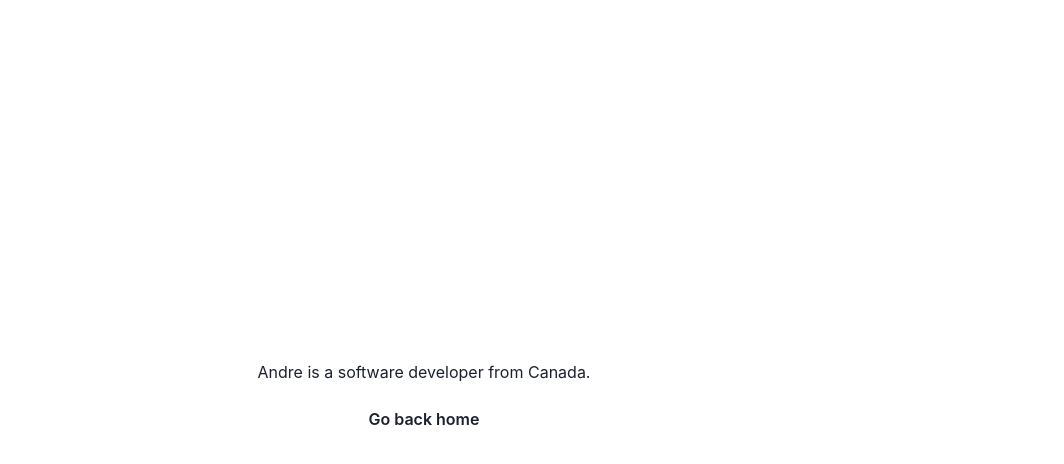
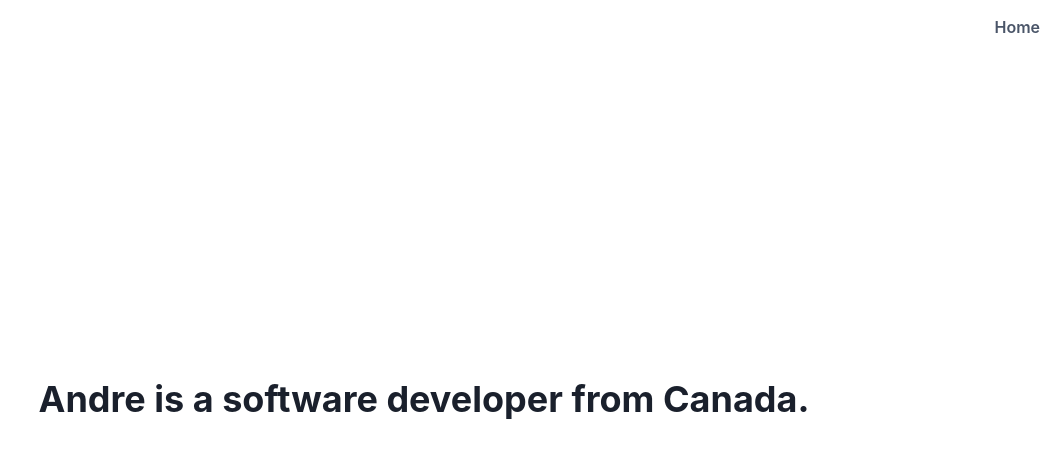
Before and after one commit to azekic/zekic, a React (Vite) app: page /about in a window 1280 px wide. Shown: the top 464 px of the page, without its empty margins (216-1280 px from the left). Built offline with nearby package versions, Linux system fonts and the light colour scheme.

Commit message:
move navigation bar into page wrapper

```diff
--- a/src/ErrorPage.tsx
+++ b/src/ErrorPage.tsx
@@ -1,19 +1,17 @@
-import { useRouteError } from "react-router-dom";
-import { Box, Heading, Text } from "@chakra-ui/react";
+import { isRouteErrorResponse, useRouteError } from "react-router-dom";
+import { Heading } from "@chakra-ui/react";
 import { PageWrapper } from "./PageWrapper";
-import { HomeButton } from "./components";
 
 export default function ErrorPage() {
   const error = useRouteError();
   console.error(error);
-
+  const errorMessage =
+    isRouteErrorResponse(error) && error.status === 404
+      ? "Page not found"
+      : "An unexpected error has occurred";
   return (
     <PageWrapper>
-      <Box textAlign="center">
-        <Heading>Oops!</Heading>
-        <Text>Sorry, an unexpected error has occurred.</Text>
-      </Box>
-      <HomeButton />
+      <Heading>{errorMessage}</Heading>
     </PageWrapper>
   );
 }
--- a/src/PageWrapper.tsx
+++ b/src/PageWrapper.tsx
@@ -1,4 +1,5 @@
 import { Box } from "@chakra-ui/react";
+import { NavigationBar } from "./components";
 
 type Props = {
   children: React.ReactNode;
@@ -6,6 +7,8 @@ type Props = {
 
 export function PageWrapper({ children }: Props) {
   return (
+    <>
+      <NavigationBar />
       <Box
         display="flex"
         flexDirection="column"
@@ -15,5 +18,6 @@ export function PageWrapper({ children }: Props) {
       >
         {children}
       </Box>
+    </>
   );
 }
--- a/src/components/HomeButton.tsx
+++ /dev/null
@@ -1,10 +0,0 @@
-import { Link } from "react-router-dom";
-import { Button } from "@chakra-ui/react";
-
-export function HomeButton() {
-  return (
-    <Button as={Link} to="/" variant="ghost">
-      Go back home
-    </Button>
-  );
-}
--- a/src/components/NavigationBar.tsx
+++ b/src/components/NavigationBar.tsx
@@ -2,11 +2,18 @@ import { Link } from "react-router-dom";
 import { Button, Flex, Spacer } from "@chakra-ui/react";
 
 export function NavigationBar() {
+  const isRoot = window.location.pathname === "/";
+
   return (
     <Flex p={2} width="100vw" position="absolute">
       <Spacer />
-      <Button as={Link} to="about" variant="ghost" color="gray.600">
-        About
+      <Button
+        as={Link}
+        to={isRoot ? "about" : "/"}
+        variant="ghost"
+        color="gray.600"
+      >
+        {isRoot ? "About" : "Home"}
       </Button>
     </Flex>
   );
--- a/src/components/index.ts
+++ b/src/components/index.ts
@@ -1,2 +1 @@
-export { HomeButton } from "./HomeButton";
 export { NavigationBar } from "./NavigationBar";
--- a/src/routes/About.tsx
+++ b/src/routes/About.tsx
@@ -1,18 +1,9 @@
 import { PageWrapper } from "../PageWrapper";
-import { Text, Box } from "@chakra-ui/react";
-import { HomeButton } from "../components";
+import { Heading } from "@chakra-ui/react";
 export function About() {
   return (
     <PageWrapper>
-      <Box
-        display="flex"
-        flexDirection="column"
-        justifyContent="center"
-        gap={4}
-      >
-        <Text>Andre is a software developer from Canada.</Text>
-        <HomeButton />
-      </Box>
+      <Heading>Andre is a software developer from Canada.</Heading>
     </PageWrapper>
   );
 }
--- a/src/routes/Root.tsx
+++ b/src/routes/Root.tsx
@@ -1,11 +1,8 @@
 import { PageWrapper } from "../PageWrapper";
 import profilePicture from "../assets/profile-picture.jpg";
 import { Image, Heading, VStack, HStack } from "@chakra-ui/react";
-import { NavigationBar } from "../components";
 export function Root() {
   return (
-    <>
-      <NavigationBar />
     <PageWrapper>
       <HStack gap={6} wrap={"wrap"} justifyContent="center">
         <Image
@@ -20,6 +17,5 @@ export function Root() {
         </VStack>
       </HStack>
     </PageWrapper>
-    </>
   );
 }
```
Lines whose indentation alone changed are shown as unchanged.
